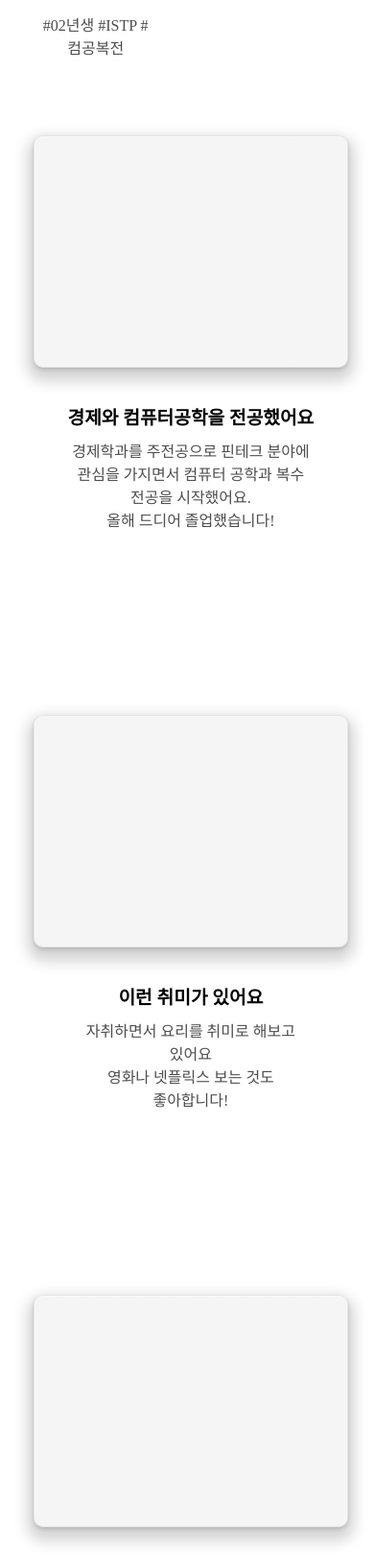
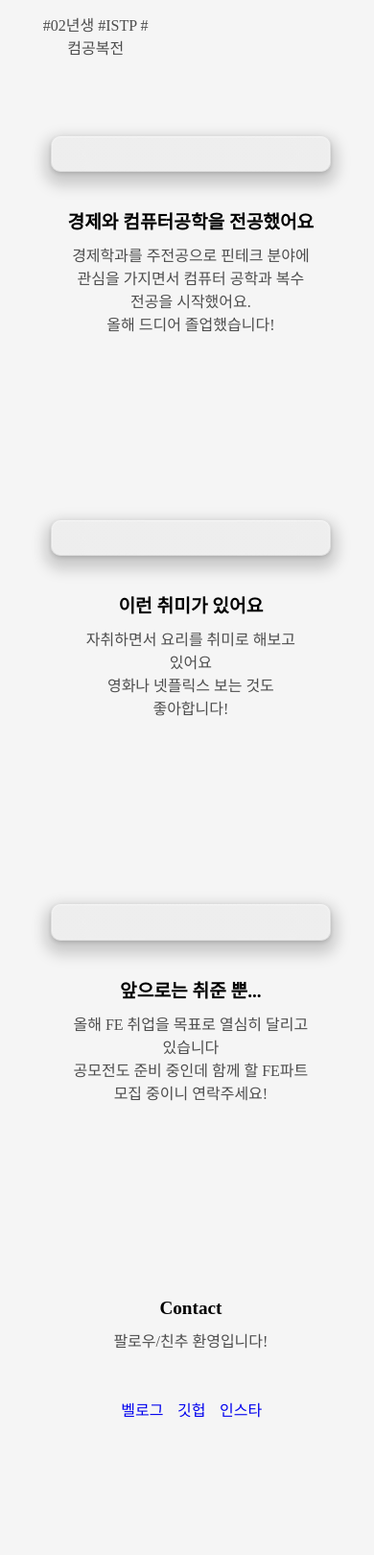
Before and after one commit to silverain02/silverain-introduce, a plain HTML site: page index.html in a window 390 px wide. Shown: the part 303-1923 px from the top of the page at 96% size. After the commit the page ends 1863 px from the top, so only its background shows below. Drawn offline with Linux system fonts and the light colour scheme.

Commit message:
🐛fix(CSS) : 반응형 디자인 수정과 사진 처리

```diff
--- a/style.css
+++ b/style.css
@@ -46,6 +46,7 @@ header {
   grid-area: sub-text;
 
   color: rgb(77, 77, 77);
+  width: 70%;
 }
 
 #profile-img {
@@ -53,7 +54,7 @@ header {
   min-width: 20rem;
   max-width: 30rem;
   border-bottom-right-radius: 50%;
-  border-bottom-left-radius: 50%;
+  border-bottom-left-radius: 5%;
   grid-area: profile-img;
 
   background-color: #f5f5f5;
@@ -76,7 +77,7 @@ main {
 }
 
 .pic-container {
-  width: 28.5625rem;
+  width: 90%;
   height: 19.375rem;
 
   border-radius: 0.625rem;
@@ -92,6 +93,12 @@ main {
   backdrop-filter: blur(40.774227142333984px);
 
   grid-area: pic-container;
+
+  display: flex;
+  flex-direction: row;
+  align-items: center;
+  padding: 5%;
+  gap: 3%;
 }
 .sub-title {
   font-size: 2rem;
@@ -109,16 +116,18 @@ main {
 section {
   display: grid;
   width: 100%;
-  gap: 0rem 5rem;
+  gap: 0rem 5%;
 }
 
 section:nth-child(odd) {
+  grid-template-columns: 2fr 2fr;
   grid-template-areas:
     "sub-title pic-container"
     "sub-text pic-container";
 }
 
 section:nth-child(even) {
+  grid-template-columns: 2fr 2fr;
   grid-template-areas:
     "pic-container sub-title"
     "pic-container sub-text";
@@ -128,17 +137,46 @@ section:last-of-type {
   display: flex;
   flex-direction: column;
   align-items: center;
+  justify-content: center;
 }
 
 section:last-of-type .sub-text {
   margin-bottom: 3rem;
+  text-align: center;
+}
+
+.contact-link {
+  width: 40%;
+  display: flex;
+  flex-direction: row;
+  justify-content: space-around;
+  gap: 10%;
+}
+
+/*사진처리*/
+.food-img {
+  width: 50%;
+  height: 70%;
+  object-fit: contain;
+}
+
+.work-img {
+  width: 100%;
+  height: 90%;
+  object-fit: contain;
+}
+
+/*로고 통일*/
+.logo-img {
+  width: 5rem;
+  height: 5rem;
+}
+a {
+  text-decoration: none;
 }
 
 /*태블릿 가로*/
 @media all and (max-width: 1023px) {
-  body {
-    background-color: white;
-  }
   .title {
     font-size: 3rem;
   }
@@ -151,25 +189,29 @@ section:last-of-type .sub-text {
   }
   /*main*/
   main {
-    width: 80%;
+    width: 90%;
   }
   section:nth-child(n) {
-    gap: 0rem 1rem;
+    grid-template-columns: 1fr 1fr;
+    gap: 0rem 3%;
   }
   .pic-container {
-    width: 21rem;
+    width: 90%;
     height: 15rem;
   }
   .sub-title {
     font-size: 1.5rem;
+  }
+
+  .logo-img {
+    width: 3rem;
+    height: 3rem;
   }
 }
 
 /*태블릿 세로 */
 @media all and (max-width: 767px) {
   body {
-    background-color: white;
-
     width: 100vw;
     height: 100vh;
     margin: 1%;
@@ -216,7 +258,11 @@ section:last-of-type .sub-text {
   .sub-text {
     font-size: 1rem;
     text-align: center;
-    width: 70%;
+  }
+
+  .logo-img {
+    width: 2.5rem;
+    height: 2.5rem;
   }
 }
 
@@ -259,8 +305,8 @@ section:last-of-type .sub-text {
     align-items: center;
   }
   .pic-container {
-    width: 90%;
-    height: 15rem;
+    width: 70%;
+    height: 50%;
     margin-bottom: 2rem;
   }
   .sub-title {
```
